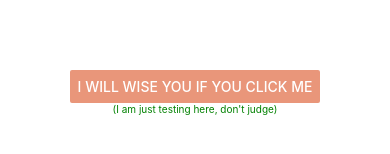
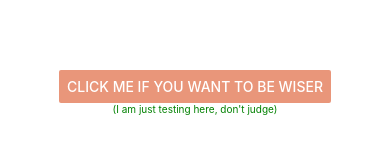
Before and after one commit to lydialawli/up-to-you, a React Native app: screen / in a window 390 px wide. Shown: the part 330-484 px from the top of the page. Built offline with nearby package versions, Linux system fonts and the light colour scheme.

Commit message:
modified the first text in the button

```diff
--- a/App.js
+++ b/App.js
@@ -7,7 +7,7 @@ export default class App extends React.Component {
   constructor(){
     super()
     this.state = {
-      quote : "I will wise you if you click me"
+      quote : "click me if you want to be wiser"
     }
   }
 
```
